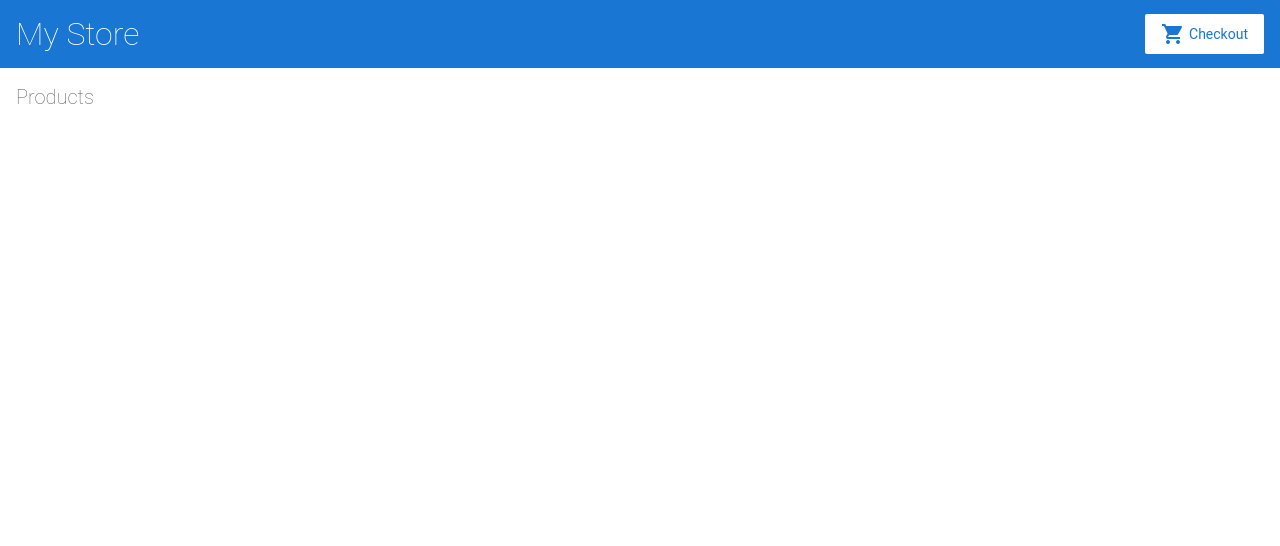
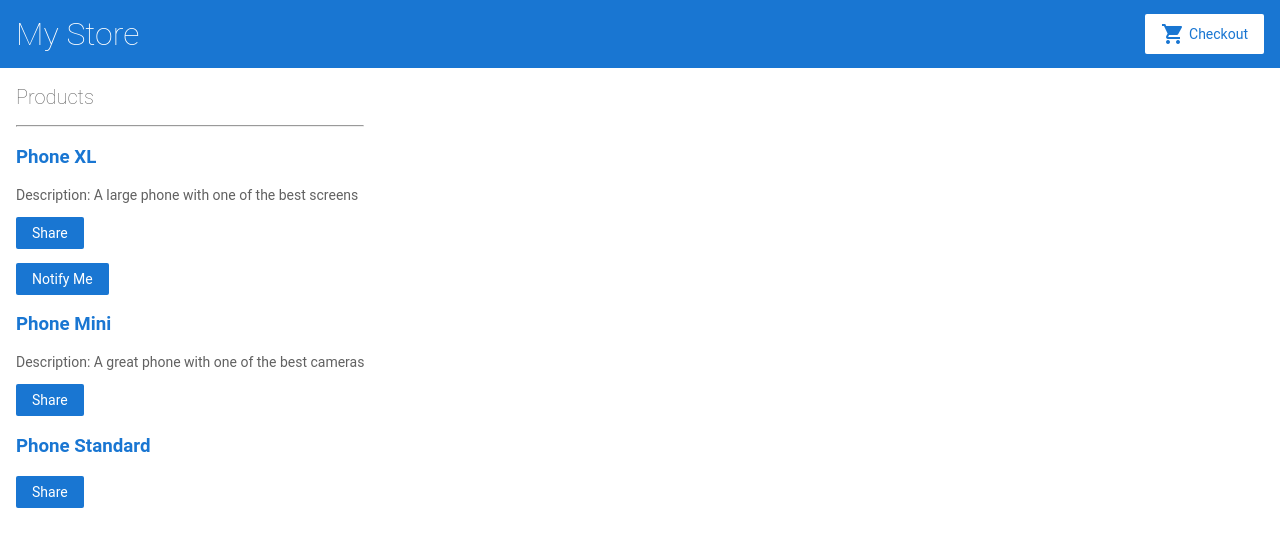
Before and after one commit to andreyromanov/angular-start, an Angular app: page / in a window 1280 px wide. Shown: the top 546 px of the page. Built offline with nearby package versions, Linux system fonts and the light colour scheme.

Commit message:
Event emmiter, Input, Output

```diff
--- a/src/app/app.module.ts
+++ b/src/app/app.module.ts
@@ -6,6 +6,7 @@
 import { AppComponent } from './app.component';
 import { TopBarComponent } from './top-bar/top-bar.component';
 import { ProductListComponent } from './product-list/product-list.component';
+import { ProductAlertsComponent } from './product-alerts/product-alerts.component';
 
 @NgModule({
   imports: [
@@ -18,7 +19,8 @@
   declarations: [
     AppComponent,
     TopBarComponent,
-    ProductListComponent
+    ProductListComponent,
+    ProductAlertsComponent
   ],
   bootstrap: [
     AppComponent
--- /dev/null
+++ b/src/app/product-alerts/product-alerts.component.html
@@ -0,0 +1,3 @@
+<p *ngIf="product && product.price > 700">
+  <button type="button" (click)="notify.emit()">Notify Me</button>
+</p>
--- a/src/app/product-list/product-list.component.html
+++ b/src/app/product-list/product-list.component.html
@@ -1,8 +1,15 @@
 <h2>Products</h2>
+<hr />
+<div *ngFor="let product of products">
+  <h3>
+    <a [title]="product.name + ' details'">
+      {{ product.name }}
+    </a>
+  </h3>
 
+  <p *ngIf="product.description">Description: {{ product.description }}</p>
+  <button type="button" (click)="share()">Share</button>
 
-<!--
-Copyright Google LLC. All Rights Reserved.
-Use of this source code is governed by an MIT-style license that
-can be found in the LICENSE file at https://angular.io/license
--->
+  <app-product-alerts [product]="product" (notify)="onNotify()">
+  </app-product-alerts>
+</div>
--- a/src/app/product-list/product-list.component.ts
+++ b/src/app/product-list/product-list.component.ts
@@ -5,16 +5,19 @@
 @Component({
   selector: 'app-product-list',
   templateUrl: './product-list.component.html',
-  styleUrls: ['./product-list.component.css']
+  styleUrls: ['./product-list.component.css'],
 })
 export class ProductListComponent {
-  products = products;
+  products = [...products];
 
   share() {
     window.alert('The product has been shared!');
   }
+
+  onNotify() {
+    window.alert('You will be notified when the product goes on sale');
+  }
 }
-
 
 /*
 Copyright Google LLC. All Rights Reserved.
```
Also changed, not shown: src/app/product-alerts/product-alerts.component.ts (added, +15 -0 lines), src/app/product-alerts/product-alerts.component.css (added), 1 other file (tests, documents, lock files or other folders).
